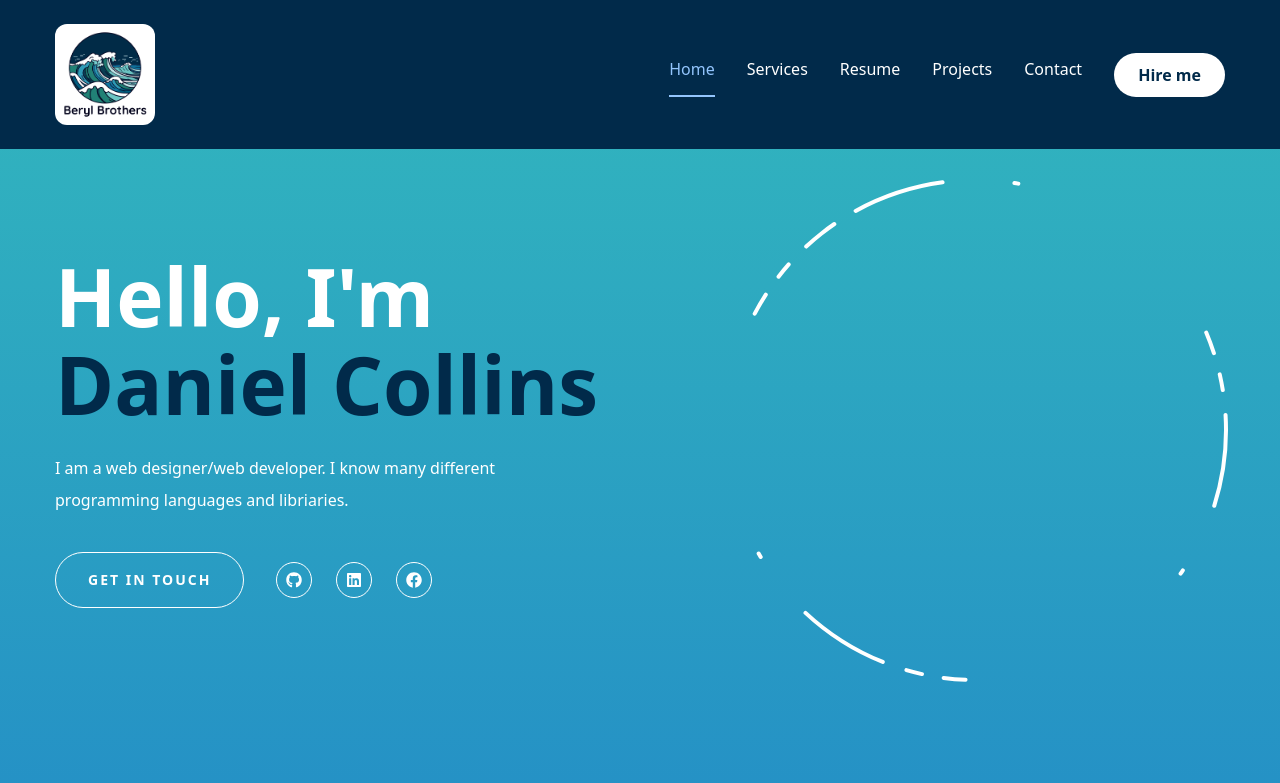
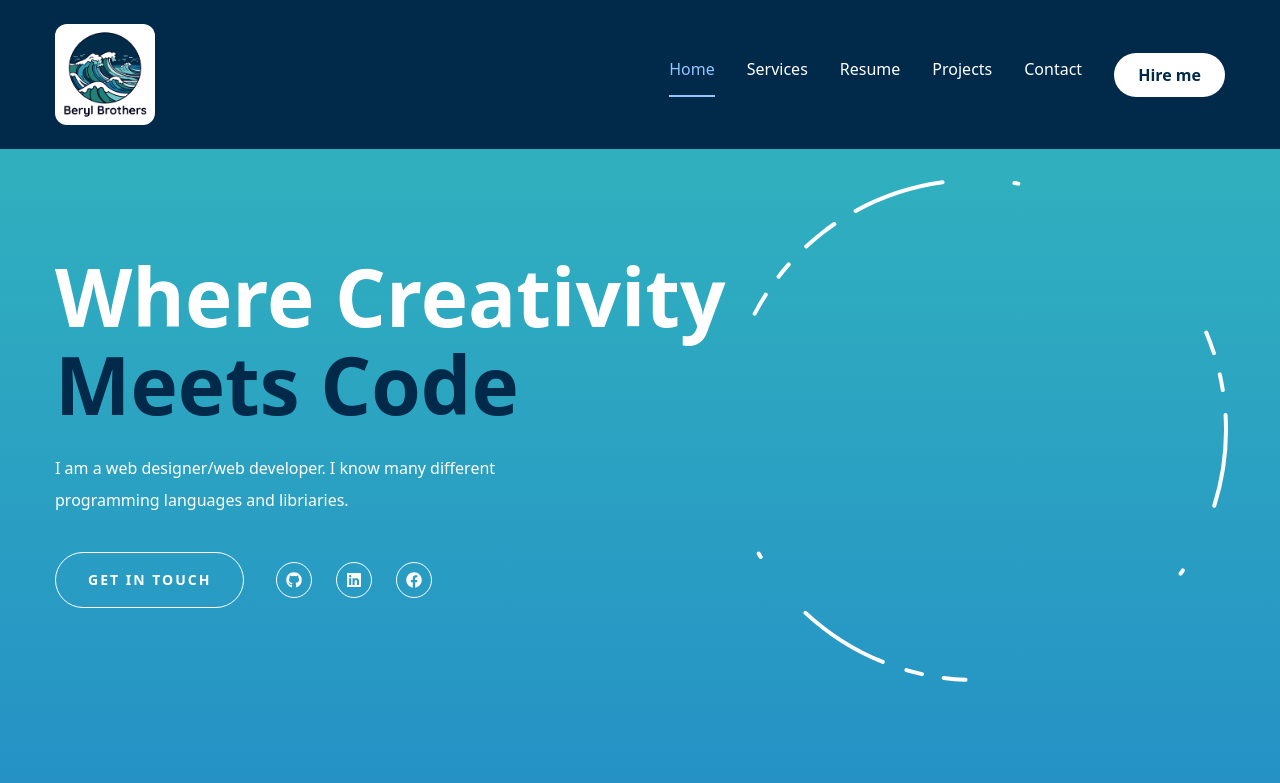
Before and after one commit to BerylBrothers/Paint-Website, a Next.js app: page / in a window 1280 px wide. Shown: the top 783 px of the page. Built offline with nearby package versions, Linux system fonts and the light colour scheme.

Commit message:
changed frontpage slogan

```diff
--- a/components/Hero.jsx
+++ b/components/Hero.jsx
@@ -21,7 +21,7 @@ const Hero = () => {
               {/* text */}
               <div className="text-center xl:text-left order-2 xl:order-none">
                 <span></span>
-                <h1 className="h1 mb-6">Hello, I'm <br /><span className="text-primary">Daniel Collins</span></h1>
+                <h1 className="h1 mb-6">Where Creativity <br /><span className="text-primary">Meets Code</span></h1>
                 <p className="max-w-[500px] mb-9 text-white">I am a web designer/web developer.
                   I know many different programming
                   languages and libriaries.</p>
```
